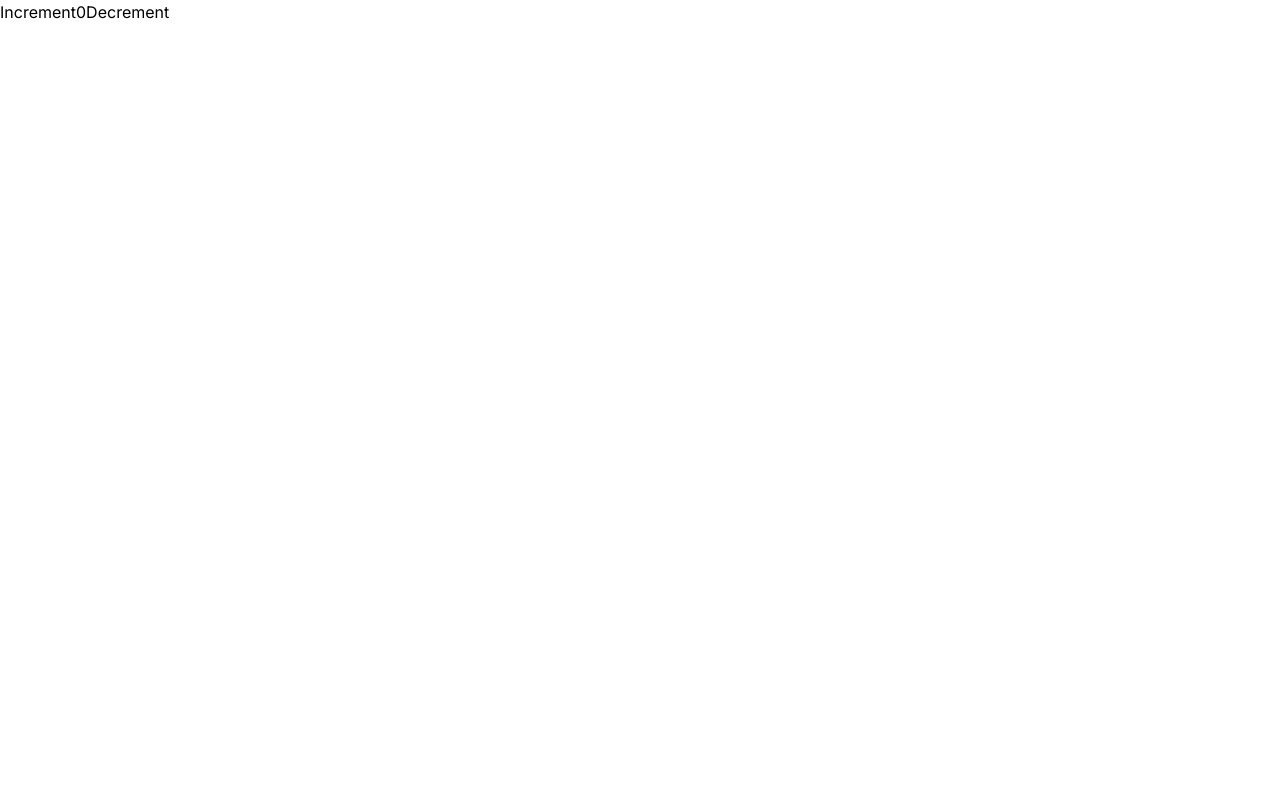
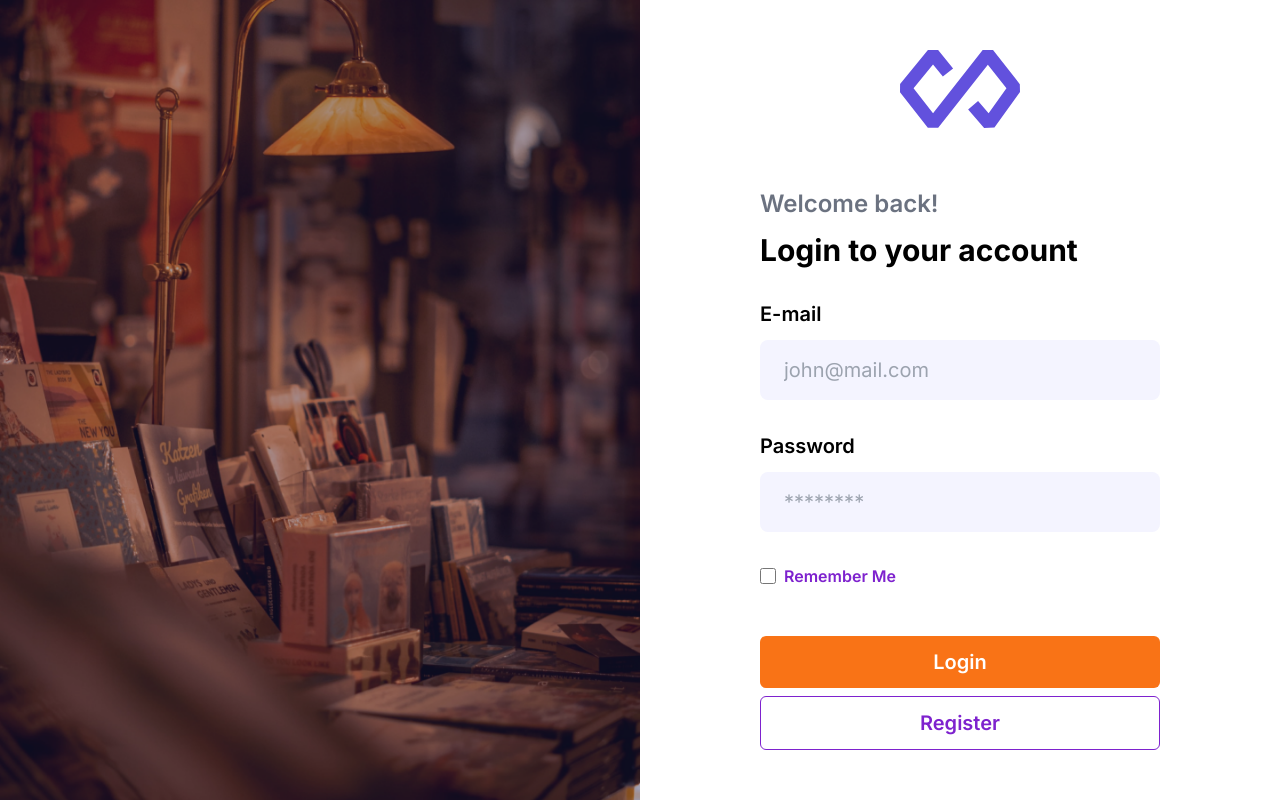
Before and after one commit to AEmre23/book-store-FDf7t7, a Next.js app: page / in a window 1280 px wide. Built offline with nearby package versions, Linux system fonts and the light colour scheme.

Commit message:
login and register completed wo/ api connects

```diff
--- a/src/app/page.tsx
+++ b/src/app/page.tsx
@@ -1,27 +1,159 @@
 "use client";
-import type { RootState } from "@/store/store";
-import { useSelector, useDispatch } from "react-redux";
-import { decrement, increment } from "@/features/counter/counterSlice";
+import Image from "next/image";
+import Logo from "@/assets/svg/Logo.svg";
+import { useState } from "react";
+
+const initialFormValue = {
+  name: "",
+  email: "",
+  password: "",
+  rememberMe: false,
+};
+type FormDataType = typeof initialFormValue;
+type ErrorListType = Partial<FormDataType>;
 
 export default function Home() {
-  const count = useSelector((state: RootState) => state.counter.value);
-  const dispatch = useDispatch();
+  const [formType, setFormType] = useState<string>("login");
+  const [formData, setFormData] = useState<FormDataType>(initialFormValue);
+  const [errorList, setErrorList] = useState<ErrorListType>(initialFormValue);
+
+  const handleChange = (e: React.ChangeEvent<HTMLInputElement>) => {
+    const { name, value, checked } = e.target;
+    const updatedFormValues = {
+      ...formData,
+      [name]: name === "rememberMe" ? checked : value,
+    };
+    setFormData(updatedFormValues);
+  };
+
+  const handleSubmit = (e: React.FormEvent<HTMLFormElement>) => {
+    e.preventDefault();
+    const errors = validate(formData);
+    if (Object.keys(errors).length > 0) {
+      setErrorList(errors);
+    } else {
+      setErrorList({});
+      console.log(formData);
+    }
+  };
+
+  const validate = (data: FormDataType) => {
+    const EMAIL_REGEX = /^[a-zA-Z0-9._%+-]+@[a-zA-Z0-9.-]+\.[a-zA-Z]{2,}$/;
+    const PASSWORD_REGEX = /^(?=.*[A-Za-z])(?=.*\d)[A-Za-z\d]{6,20}$/;
+    const error: ErrorListType = {};
+    if (formType === "register" && !data.name) {
+      error.name = "Lütfen isim giriniz";
+    }
+    if (!data.email || !EMAIL_REGEX.test(data.email)) {
+      error.email = "Lütfen geçerli bir email giriniz";
+    }
+    if (!data.password || !PASSWORD_REGEX.test(data.password)) {
+      error.password = "Şifre 6-20 karakter arası ve alfanumerik olmalıdır";
+    }
+    return error;
+  };
+
+  const handleFormType = () => {
+    if (formType === "login") setFormType("register");
+    else setFormType("login");
+    setFormData(initialFormValue);
+    setErrorList({});
+  };
+
   return (
-    <main className="">
-      <div>
-        <button
-          aria-label="Increment value"
-          onClick={() => dispatch(increment())}
-        >
-          Increment
-        </button>
-        <span>{count}</span>
-        <button
-          aria-label="Decrement value"
-          onClick={() => dispatch(decrement())}
-        >
-          Decrement
-        </button>
+    <main className="max-h-screen max-w-screen flex">
+      <div className="h-screen w-1/2 bg-[url('../assets/img/background.png')] bg-cover bg-center bg-no-repeat" />
+      <div className="h-screen w-1/2 px-32 py-8 flex flex-col items-center justify-around gap-6">
+        <div className="flex items-center">
+          <Image src={Logo} alt="logo" />
+        </div>
+        <form className="flex flex-col gap-4" onSubmit={handleSubmit}>
+          <div className="flex flex-col gap-8">
+            <div className="text-left">
+              <h2 className="text-2xl font-semibold text-gray-500">
+                Welcome back!
+              </h2>
+              <h1 className="text-3xl font-bold mt-3">Login to your account</h1>
+            </div>
+            {formType === "register" ? (
+              <div className="flex flex-col gap-3 text-xl relative">
+                <label className="font-semibold">Name</label>
+                <input
+                  className="bg-[#F4F4FF] rounded-lg px-6 py-4 min-w-[400px]"
+                  type="text"
+                  placeholder="John Doe"
+                  name="name"
+                  onChange={(e) => handleChange(e)}
+                  value={formData.name}
+                />
+                {errorList.name ? (
+                  <small className="absolute -bottom-5 left-2 text-xs font-semibold text-red-500">
+                    {errorList.name}
+                  </small>
+                ) : null}
+              </div>
+            ) : null}
+            <div className="flex flex-col gap-3 text-xl relative">
+              <label className="font-semibold">E-mail</label>
+              <input
+                className="bg-[#F4F4FF] rounded-lg px-6 py-4 min-w-[400px]"
+                type="text"
+                placeholder="john@mail.com"
+                name="email"
+                onChange={(e) => handleChange(e)}
+                value={formData.email}
+              />
+              {errorList.email ? (
+                <small className="absolute -bottom-5 left-2 text-xs font-semibold text-red-500">
+                  {errorList.email}
+                </small>
+              ) : null}
+            </div>
+            <div className="flex flex-col gap-3 text-xl relative">
+              <label className="font-semibold">Password</label>
+              <input
+                className="bg-[#F4F4FF] rounded-lg px-6 py-4 min-w-[400px]"
+                type="password"
+                placeholder="********"
+                name="password"
+                onChange={(e) => handleChange(e)}
+                value={formData.password}
+              />
+              {errorList.password ? (
+                <small className="absolute -bottom-5 left-2 text-xs font-semibold text-red-500">
+                  {errorList.password}
+                </small>
+              ) : null}
+            </div>
+            {formType === "login" ? (
+              <div className="text-purple-700 font-semibold flex items-center gap-2">
+                <input
+                  className="accent-purple-700 w-4 h-4 cursor-pointer"
+                  type="checkbox"
+                  id="checkbox"
+                  name="rememberMe"
+                  onChange={(e) => handleChange(e)}
+                  checked={formData.rememberMe}
+                />
+                <label className="cursor-pointer" htmlFor="checkbox">
+                  Remember Me
+                </label>
+              </div>
+            ) : null}
+          </div>
+          <div className="flex flex-col items-center gap-2 pt-8">
+            <button className="w-full py-3 rounded-md bg-orange-500 text-white font-semibold text-xl duration-300 hover:shadow active:scale-95">
+              {formType === "login" ? "Login" : "Register"}
+            </button>
+            <button
+              type="button"
+              onClick={handleFormType}
+              className="w-full py-3 rounded-md border border-solid border-purple-700 text-purple-700 font-semibold text-xl duration-300 hover:shadow active:scale-95"
+            >
+              {formType === "login" ? "Register" : "Login"}
+            </button>
+          </div>
+        </form>
       </div>
     </main>
   );
```
Also changed, not shown: tailwind.config.js (+5 -6 lines).
